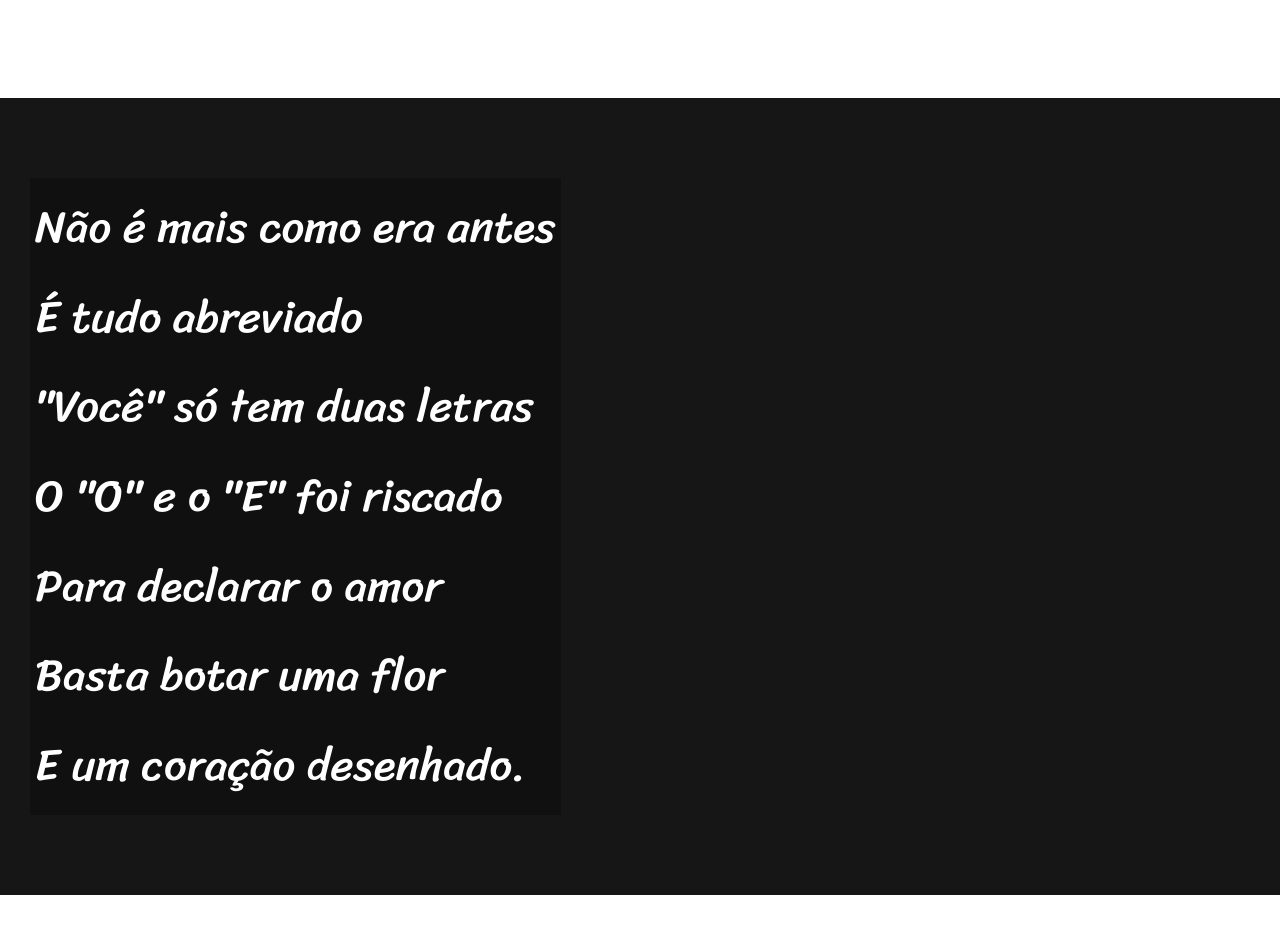
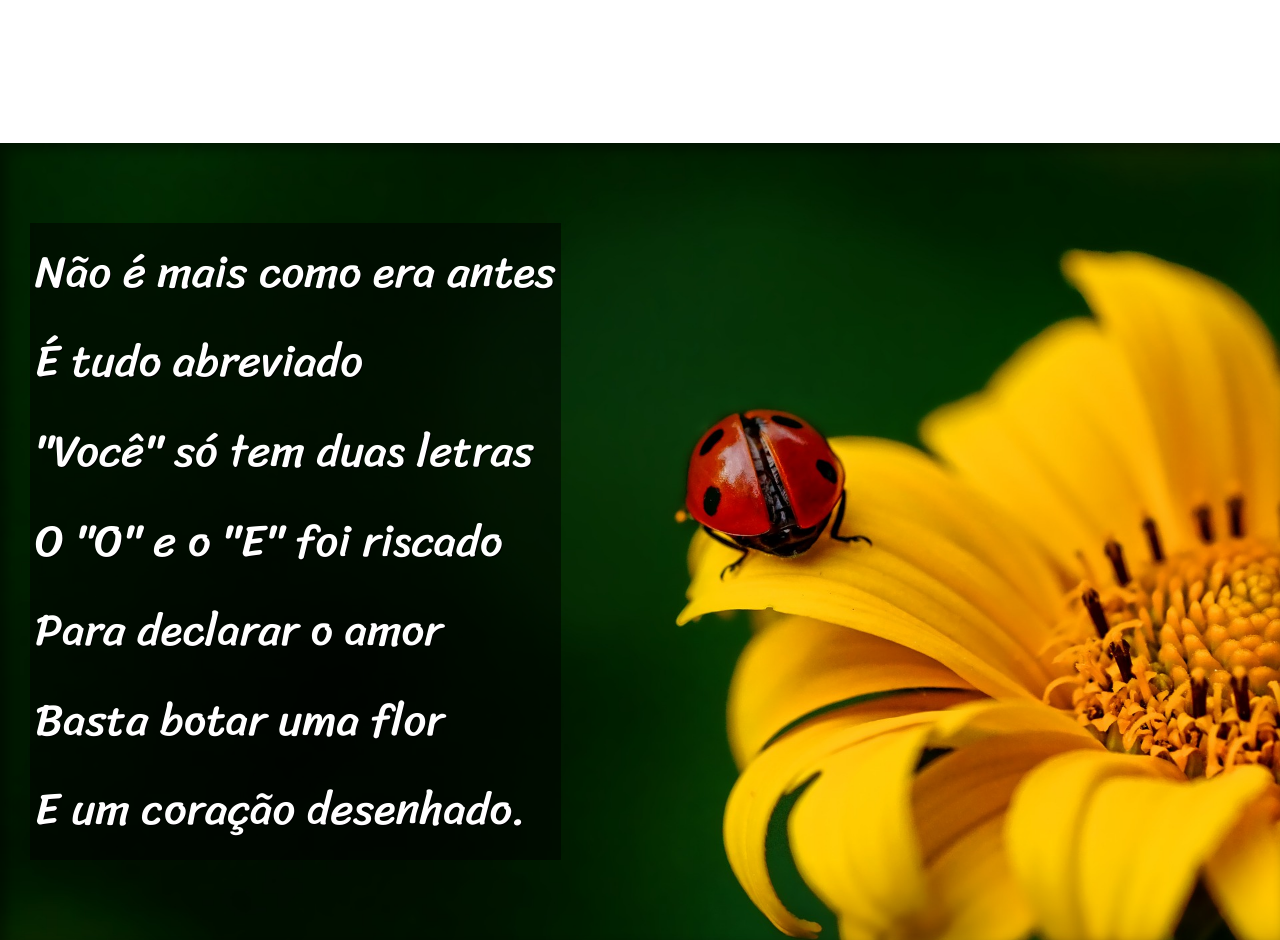
Before and after one commit to Henderson07/SiteCordel, a plain HTML site: page index.html in a window 1280 px wide. Shown: the part 999-1939 px from the top of the page. Drawn offline with Linux system fonts and the light colour scheme.

Commit message:
finalização do projeto com o efeito attackmente fixed adicionado

```diff
--- a/estilo/style.css
+++ b/estilo/style.css
@@ -33,6 +33,7 @@ header > h1 {
     font-variant: small-caps;
     font-family: var(--font2);
     font-size: 10vw;
+    padding-bottom: 5px;
 }
 
 header > p {
@@ -58,6 +59,10 @@ section {
     font-size: 3.5vw;
 }
 
+section > p {
+    padding-bottom: 2em;
+}
+
 section.normal {
     background-color: white;
     color: rgb(59, 59, 59);
@@ -66,14 +71,27 @@ section.normal {
 section.imagem {
     background-color: rgb(22, 22, 22);
     color: white;
+    box-shadow: inset 6px 6px 13px 0px rgba(0, 0, 0, 0.452);
+    background-size: cover;
+    background-attachment: fixed;
 }
 
 section.imagem > p {
     display: inline-block;
     padding: 5px;
-    background-color: rgba(0, 0, 0, 0.2533);
+    background-color: rgba(0, 0, 0, 0.514);
+    text-shadow: 1px 1px 0px black;
 }
 
+section#img01 {
+    background-image: url('../imagens/background001.jpg');
+    background-position: right center;
+}
+
+section#img02 {
+    background-image: url('../imagens/background002.jpg');
+
+}
 
 footer {
     background-color: black;
--- a/index.html
+++ b/index.html
@@ -30,7 +30,7 @@
     </p>
     </section>
 
-    <section class="imagem">
+    <section class="imagem" id="img01">
         <p>
             Não é mais como era antes <br>
     É tudo abreviado <br>
@@ -64,7 +64,7 @@
     </p>
     </section>
 
-    <section class="imagem">
+    <section class="imagem" id="img02">
         <p>
             Tenho saudade das cartas <br>
     Escritas com a própria mão <br>
```
